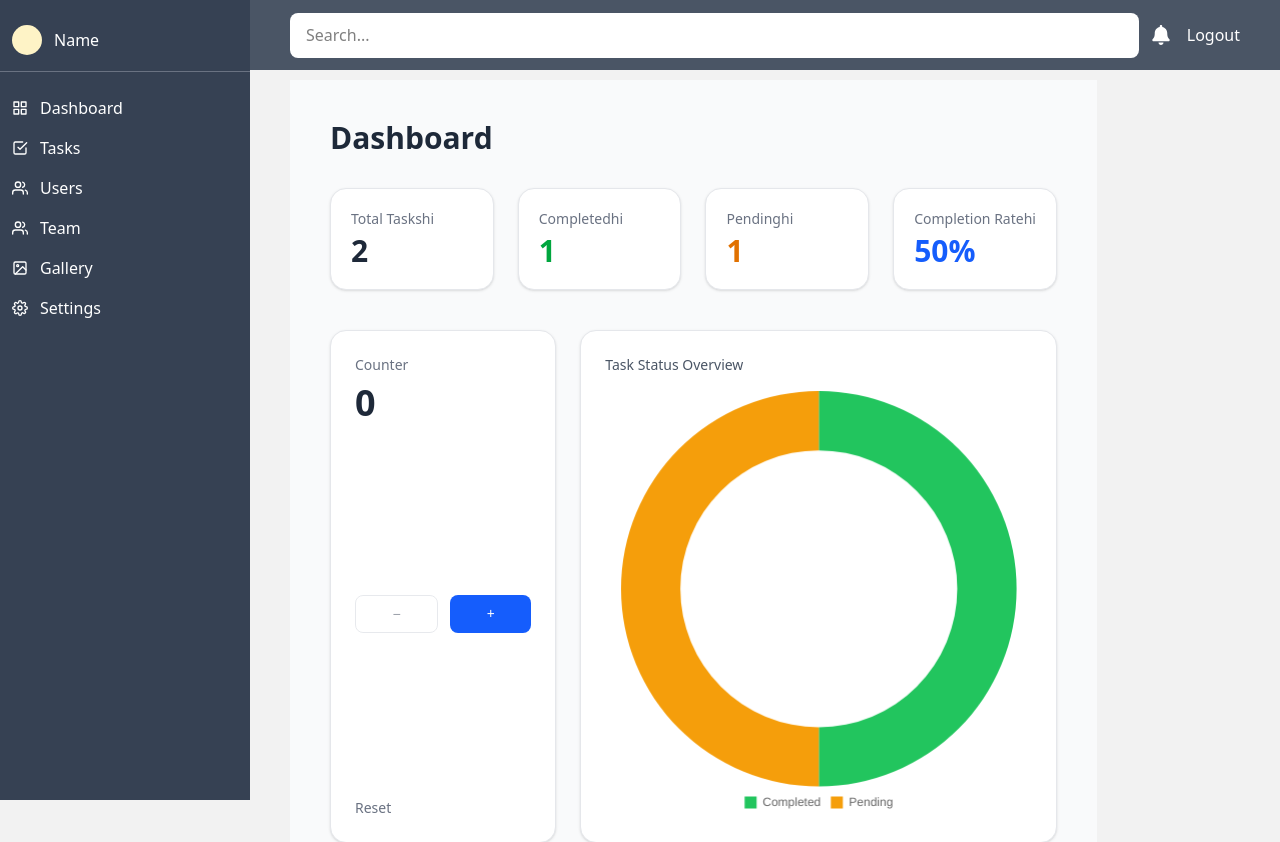
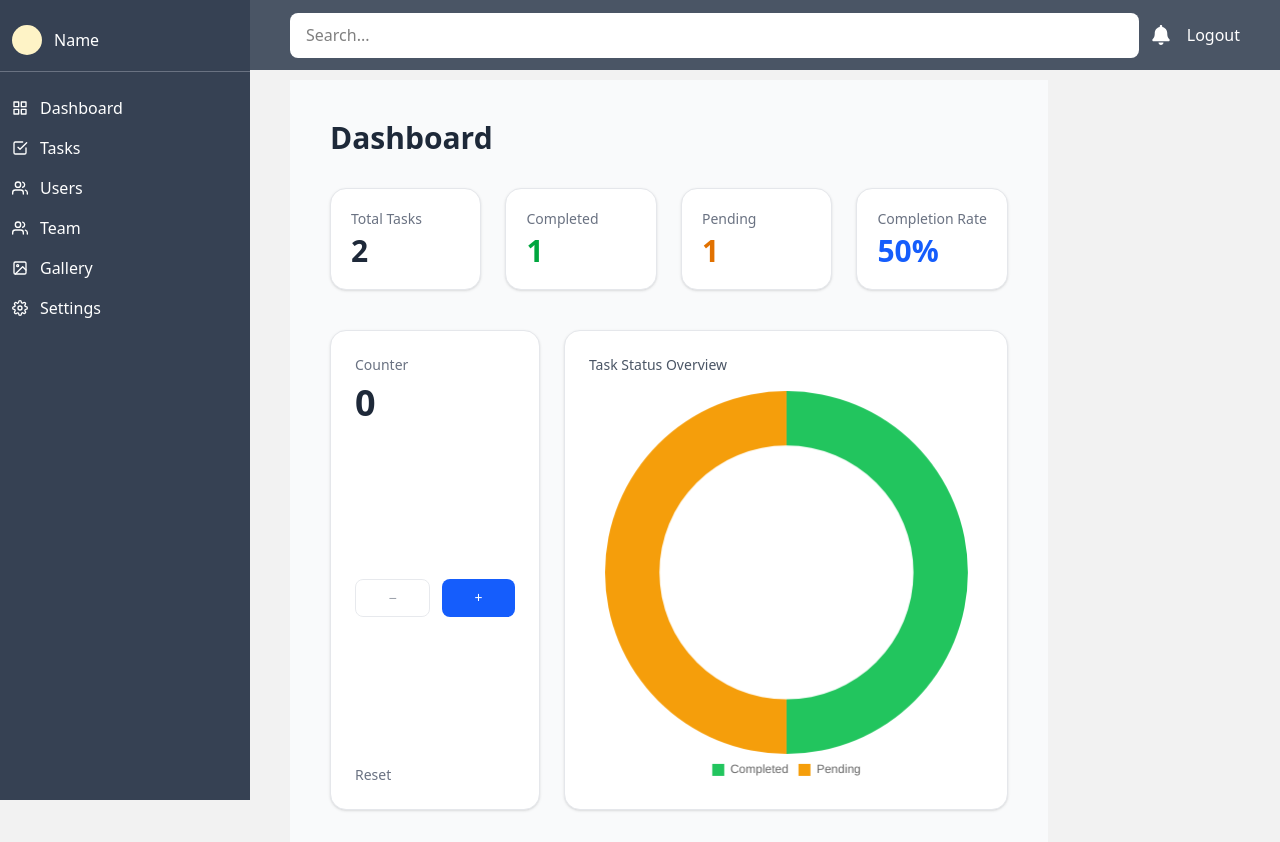
Before and after one commit to Nizamkn8/TaskPilot, a React (Vite) app: page / in a window 1280 px wide. Shown: the top 842 px of the page. Built offline with nearby package versions, Linux system fonts and the light colour scheme; sample sign-in values are in the browser's storage.

Commit message:
removed the testing changes for ci/cd testing

```diff
--- a/src/features/dashboard/Dashboard.jsx
+++ b/src/features/dashboard/Dashboard.jsx
@@ -47,7 +47,7 @@ const Dashboard = () => {
 
 const Stat = ({ label, value, color = "text-gray-800" }) => (
   <div className="rounded-2xl bg-white p-5 shadow-sm border border-gray-200">
-    <p className="text-sm text-gray-500 mb-1">{label}hi</p>
+    <p className="text-sm text-gray-500 mb-1">{label}</p>
     <p className={`text-3xl font-bold ${color}`}>{value}</p>
   </div>
 );
```
